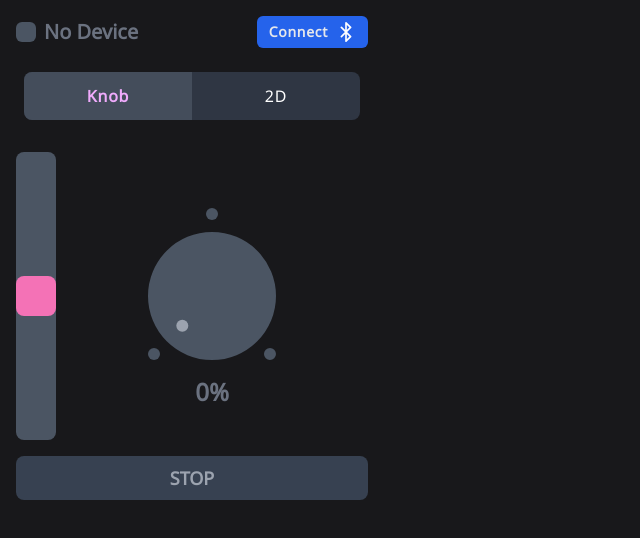
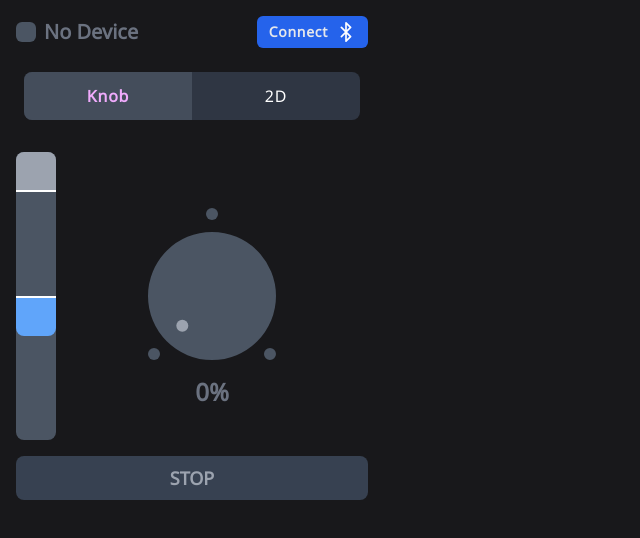
Before and after one commit to heidky/lin-webapp, a React (Create React App) app: page / in a window 1280 px wide. Shown: the top 538 px of the page, without its empty margins (0-640 px from the left). Built offline with nearby package versions, Linux system fonts and the light colour scheme.

Commit message:
Added double slider

```diff
--- a/src/device/MotionManager.ts
+++ b/src/device/MotionManager.ts
@@ -1,12 +1,14 @@
 import { makeAutoObservable } from 'mobx'
 import DeviceManager, { MotionCmd } from './DeviceManager'
+import { clampUnit } from '../utils'
 
 class MotionManager {
   deviceManager: DeviceManager
 
   absolutePosition: number = 1
+  vibeZero: number = 0.0
   vibeThrow: number = 0.5
-  vibeSpeed: number = 0
+  vibeSpeed: number = 0.0
   vibeSelected: boolean = false
 
   constructor(deviceManager: DeviceManager) {
@@ -15,8 +17,7 @@ class MotionManager {
   }
 
   setAbsolutePosition(pos: number) {
-    if (pos > 1) pos = 1
-    else if (pos < 0) pos = 0
+    pos = clampUnit(pos)
 
     this.absolutePosition = pos
     const motionData: MotionCmd = [
@@ -29,16 +30,31 @@ class MotionManager {
   }
 
   setVibe(t: number, s: number) {
-    if (t > 1) t = 1
-    if (t < 0) t = 0
-    if (s > 1) s = 1
-    if (s < 0) s = 0
+    this.setVibeWithZero(0, t, s)
+  }
 
-    if (this.vibeThrow !== t || this.vibeSpeed !== s) {
+  setVibeWithZero(z: number, t: number, s: number) {
+    if (z === null) z = this.vibeZero
+    if (t === null) t = this.vibeThrow
+    if (s === null) s = this.vibeSpeed
+
+    z = clampUnit(z)
+    t = clampUnit(t)
+    s = clampUnit(s)
+
+    if (z > t) {
+      const v = (z + t) / 2
+      z = v
+      t = z
+    }
+
+    if (this.vibeThrow !== t || this.vibeSpeed !== s || this.vibeZero !== z) {
+      this.vibeZero = z
       this.vibeThrow = t
       this.vibeSpeed = s
 
       const motionData: MotionCmd = [
+        ['z', z],
         ['t', t],
         ['s', s],
       ]
--- a/src/ui/controls/MotionControls_Knob.js
+++ b/src/ui/controls/MotionControls_Knob.js
@@ -1,8 +1,9 @@
-import Pad2D from './Pad2D'
+import Pad2D from './Pad2D_Double'
 import { motionManager } from '../../store/store'
 import { observer } from 'mobx-react-lite'
 import { StopButton } from './common'
 import Knob from './Knob'
+import { useEffect, useState } from 'react'
 
 function MotionControl() {
   const vibeThrow = motionManager.vibeThrow
@@ -10,10 +11,21 @@ function MotionControl() {
   const vibeActive = vibeThrow > 0 && vibeSpeed > 0
   const vibeSelected = motionManager.vibeSelected
 
-  const onThrowChange = (x, y) =>
-    motionManager.setVibe(y, motionManager.vibeSpeed)
+  const onRangeChange = (btm, top) =>
+    motionManager.setVibeWithZero(1 - top, 1 - btm, motionManager.vibeSpeed)
 
-  const onSpeedChange = (v) => motionManager.setVibe(motionManager.vibeThrow, v)
+  const onSpeedChange = (s) => motionManager.setVibeWithZero(null, null, s)
+
+  const [yBtm, setYBtm] = useState(1 - motionManager.vibeThrow)
+  const [yTop, setYTop] = useState(1 - motionManager.vibeZero)
+
+  if (yBtm > yTop) {
+    const y = (yTop + yBtm) / 2
+    setYBtm(y)
+    setYTop(y)
+  }
+
+  useEffect(() => onRangeChange(yBtm, yTop), [yTop, yBtm])
 
   return (
     <div className="flex flex-col w-full">
@@ -21,10 +33,10 @@ function MotionControl() {
         <div className="flex flex-row">
           <div className="h-72 w-10">
             <Pad2D
-              valid={!vibeSelected}
-              x={0.5}
-              y={vibeThrow}
-              onMove={onThrowChange}
+              yBtm={yBtm}
+              yTop={yTop}
+              onMoveBtm={(y) => setYBtm(y)}
+              onMoveTop={(y) => setYTop(y)}
             />
           </div>
           <div className="flex-grow flex flex-col items-center justify-center">
--- a/src/ui/controls/MotionControls_Pad.js
+++ b/src/ui/controls/MotionControls_Pad.js
@@ -18,8 +18,8 @@ function MotionControl() {
             <Pad2D
               valid={vibeActive && vibeSelected}
               x={vibeSpeed}
-              y={vibeThrow}
-              onMove={(x, y) => motionManager.setVibe(y, x)}
+              y={1 - vibeThrow}
+              onMove={(x, y) => motionManager.setVibe(1 - y, x)}
             />
           </div>
         </div>
--- /dev/null
+++ b/src/ui/controls/Pad2D_Double.js
@@ -0,0 +1,125 @@
+import { useEffect, useRef, useState } from 'react'
+
+/**
+ *
+ */
+function getElementPositionRelative(element, event) {
+  const r = element.parentElement.getBoundingClientRect()
+  const w = r.width
+  const h = r.height
+  const x = event.clientX - r.left
+  const y = event.clientY - r.top
+
+  return [1 - x / w, 1 - y / h]
+}
+
+/**
+ *
+ */
+function moveElement(element, x, y) {
+  element.style.left = x * 100 + '%'
+  element.style.top = y * 100 + '%'
+}
+
+/**
+ *
+ */
+function useThumb(y, onMove) {
+  y = 1 - y
+  const ref = useRef()
+  const [pressed, setPressed] = useState(false)
+
+  useEffect(() => {
+    const onDown = () => setPressed(true)
+    ref.current.addEventListener('pointerdown', onDown)
+
+    return () => ref?.current?.removeEventListener('pointerdown', onDown)
+  }, [ref.current])
+
+  // move when y changes
+  useEffect(() => {
+    moveElement(ref.current, 0, y)
+  }, [y])
+
+  // handle pointer moved on window
+  useEffect(() => {
+    const onMove_window = (e) => {
+      if (e.buttons === 1 && e.pressure > 0) {
+        if (pressed) {
+          let [, py] = getElementPositionRelative(ref.current, e)
+          if (py > 1) py = 1
+          if (py < 0) py = 0
+          onMove(py)
+        }
+      } else {
+        setPressed(false)
+      }
+    }
+
+    window.addEventListener('pointermove', onMove_window)
+    window.addEventListener('pointerdown', onMove_window)
+    return () => {
+      window.removeEventListener('pointermove', onMove_window)
+      window.removeEventListener('pointerdown', onMove_window)
+    }
+  }, [pressed, onMove])
+
+  // handle pointer up on window
+  useEffect(() => {
+    const onUp = () => setPressed(false)
+    window.addEventListener('pointerup', onUp)
+    return () => window.removeEventListener('pointerup', onUp)
+  }, [pressed])
+
+  return [ref, pressed]
+}
+
+/**
+ *
+ */
+const ThumbTop = ({ refElement, pressed }) => (
+  <div ref={refElement} className="h-10 w-10 absolute">
+    <div
+      className={`rounded-t-lg h-full w-full border-solid border-white border-b-2 ${
+        !pressed ? 'bg-gray-400' : 'bg-pink-400'
+      }`}
+      style={{ marginLeft: '-50%', marginTop: '-100%' }}
+    ></div>
+  </div>
+)
+
+/**
+ *
+ */
+const ThumbBtm = ({ refElement, pressed }) => (
+  <div ref={refElement} className="h-10 w-10 absolute">
+    <div
+      className={`rounded-b-lg h-full w-full border-solid border-white border-t-2 ${
+        !pressed ? 'bg-blue-400' : 'bg-pink-400'
+      }`}
+      style={{ marginLeft: '-50%', marginTop: '0%%' }}
+    ></div>
+  </div>
+)
+
+/**
+ *
+ */
+export default function Pad2D({ yBtm, yTop, onMoveBtm, onMoveTop }) {
+  const [refBtm, pressedBtm] = useThumb(yBtm, onMoveBtm)
+  const [refTop, pressedTop] = useThumb(yTop, onMoveTop)
+
+  return (
+    <div className="h-full w-10 bg-gray-600 rounded-lg select-none touch-none px-5 py-10">
+      <div
+        className="h-full w-full relative select-none"
+        // onPointerDown={() => setPress(true)}
+        // onPointerLeave={() => setPress(false)}
+        // onBlur={() => setPress(false)}
+      >
+        <ThumbTop refElement={refTop} pressed={pressedTop} />
+        <ThumbBtm refElement={refBtm} pressed={pressedBtm} />
+      </div>
+    </div>
+  )
+}
--- /dev/null
+++ b/src/utils.ts
@@ -0,0 +1,5 @@
+export function clampUnit(x: number): number {
+  if (x < 0) x = 0
+  if (x > 1) x = 1
+  return x
+}
```
